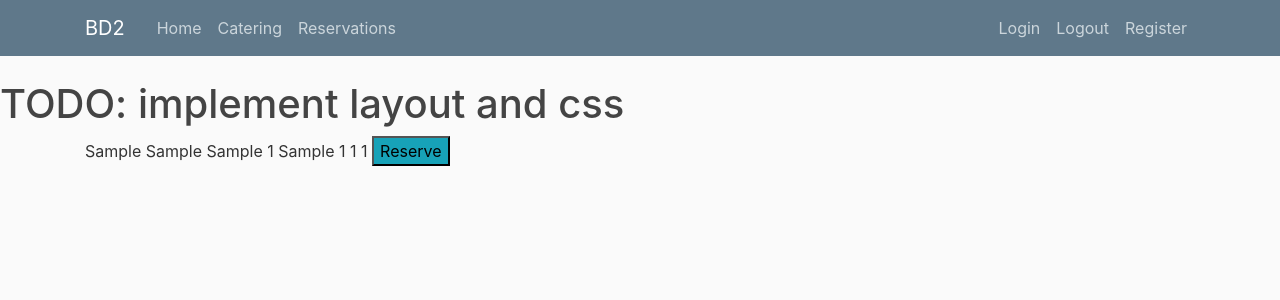
After one commit to michal-swiatek/BD2, a Flask app: page /reservations in a window 1280 px wide. The commit adds this page. Shown: the top 300 px of the page. Run offline with Flask 2, Linux system fonts and the light colour scheme; tables that the repository leaves empty hold one stand-in row (values such as "Sample post"); some libraries are stand-ins or nearby versions.

Commit message:
Added reservation browsing

```diff
--- a/application/browse_offer.py
+++ b/application/browse_offer.py
@@ -5,5 +5,9 @@
     return cursor.fetchall()
 
 def get_reservation_data():
-    cursor.execute(f'select miasto.nazwa, budynek.nazwa, ulica, numer, kod_pocztowy, numer_sali, miejsca_siedzace, powierzchnia FROM bd2.miasto, bd2.budynek, bd2.sala WHERE bd2.miasto.id = bd2.budynek.miasto_id AND bd2.budynek.id = bd2.sala.budynek_id')
+    cursor.execute(f'select miasto.nazwa, budynek.nazwa, ulica, numer, kod_pocztowy, numer_sali, miejsca_siedzace, powierzchnia, bd2.sala.id FROM bd2.miasto, bd2.budynek, bd2.sala WHERE bd2.miasto.id = bd2.budynek.miasto_id AND bd2.budynek.id = bd2.sala.budynek_id')
     return cursor.fetchall()
+
+def make_reservation(room_id):
+    print("Reservation", room_id)
+    return
--- a/application/routes.py
+++ b/application/routes.py
@@ -3,7 +3,7 @@
 from application import app
 from application.forms import RegistrationForm, LoginForm
 from application.accounts import validate_user, create_account, db_login, db_logout
-from application.browse_offer import get_catering_data
+from application.browse_offer import get_catering_data, get_reservation_data, make_reservation
 
 @app.route('/')
 @app.route('/home')
@@ -15,6 +15,12 @@
     catering_data = get_catering_data()
 
     return render_template("catering.html", title="Catering", catering_data=catering_data)
+
+@app.route('/reservations')
+def reservations():
+    reservation_data = get_reservation_data()
+
+    return render_template("reservations.html", title="Catering", reservation_data=reservation_data, make_reservation=make_reservation)
 
 @app.route('/login', methods=['GET', 'POST'])
 def login():
--- a/application/templates/layout.html
+++ b/application/templates/layout.html
@@ -31,6 +31,7 @@
             <div class="navbar-nav mr-auto">
               <a class="nav-item nav-link" href="/">Home</a>
               <a class="nav-item nav-link" href="/catering">Catering</a>
+              <a class="nav-item nav-link" href="/reservations">Reservations</a>
             </div>
             <!-- Navbar Right Side -->
             <div class="navbar-nav">
--- /dev/null
+++ b/application/templates/reservations.html
@@ -0,0 +1,8 @@
+{% extends "layout.html" %}
+{% block content %}
+
+{% for row in reservation_data %}
+    <p>{{ row[0] }} {{ row[1] }} {{ row[2] }} {{ row[3] }} {{ row[4] }} {{ row[5] }} {{ row[6] }} {{ row[7] }} <button class="bg-info"">Reserve</button></p>
+{% endfor %}
+
+{% endblock %}
```
